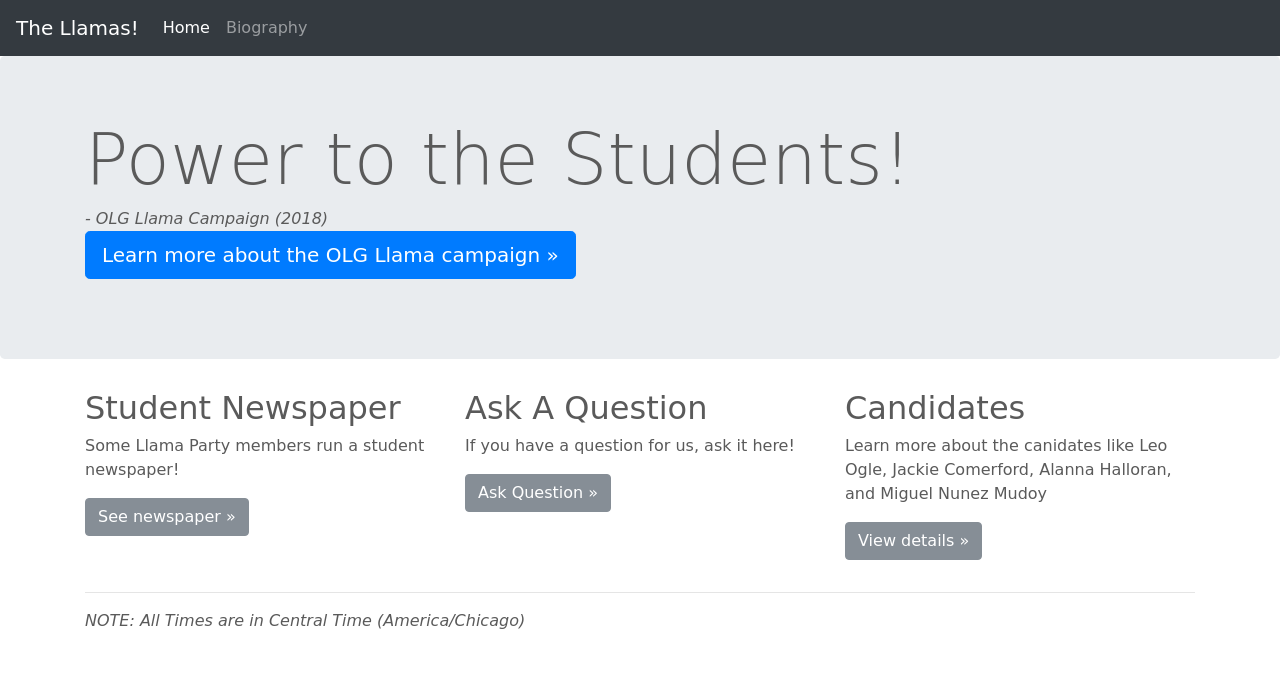
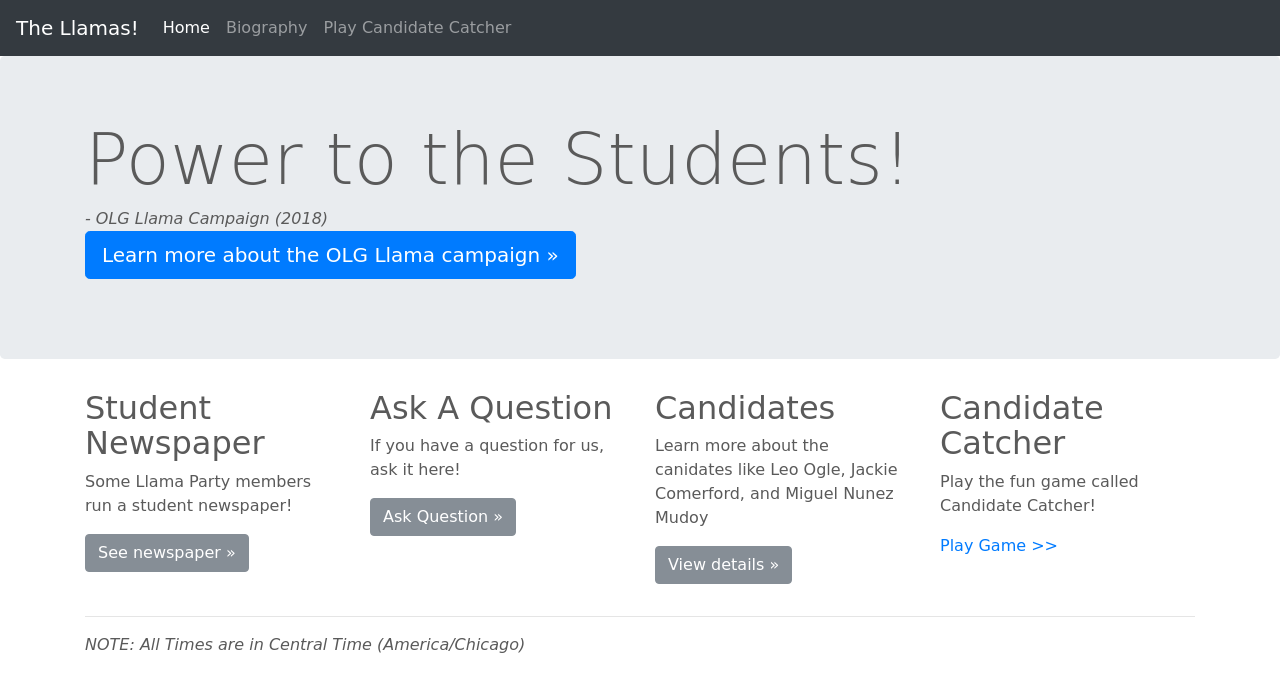
Before and after one commit to lekim123/Bull-Moose-OLG, a Django app: page / in a window 1280 px wide. Shown: the top 692 px of the page. Run offline with Django 3.2, Linux system fonts and the light colour scheme; some libraries are stand-ins or nearby versions.

Commit message:
Add button to game

```diff
--- a/main/templates/home.html
+++ b/main/templates/home.html
@@ -15,6 +15,9 @@
           </li>
           <li class="nav-item">
             <a class="nav-link" href="{% url 'bio' %}">Biography</a>
+          </li>
+          <li class="nav-item">
+            <a class="nav-link" href="/game/">Play Candidate Catcher</a>
           </li>
         </ul>
       </div>
@@ -35,20 +38,25 @@
 <div class="container">
       <!-- Example row of columns -->
       <div class="row">
-        <div class="col-md-4">
+        <div class="col-md-3">
           <h2>Student Newspaper</h2>
           <p>Some Llama Party members run a student newspaper!</p>
           <p><a class="btn btn-secondary" href="{% url 'newspapers' %}" role="button">See newspaper »</a></p>
         </div>
-        <div class="col-md-4">
+        <div class="col-md-3">
           <h2>Ask A Question</h2>
           <p>If you have a question for us, ask it here!</p>
           <p><a class="btn btn-secondary" href="{% url 'ask' %}" role="button">Ask Question »</a></p>
         </div>
-        <div class="col-md-4">
+        <div class="col-md-3">
           <h2>Candidates</h2>
-          <p>Learn more about the canidates like Leo Ogle, Jackie Comerford, Alanna Halloran, and Miguel Nunez Mudoy</p>
+          <p>Learn more about the canidates like Leo Ogle, Jackie Comerford, and Miguel Nunez Mudoy</p>
           <p><a class="btn btn-secondary" href="{% url 'campaign' %}" role="button">View details »</a></p>
+        </div>
+        <div class="col-md-3">
+         <h2>Candidate Catcher</h2>
+         <p>Play the fun game called Candidate Catcher!</p>
+         <p><a href="btn btn-secondary" href="/game/" role="button">Play Game >></a></p>
         </div>
       </div>
 
```
